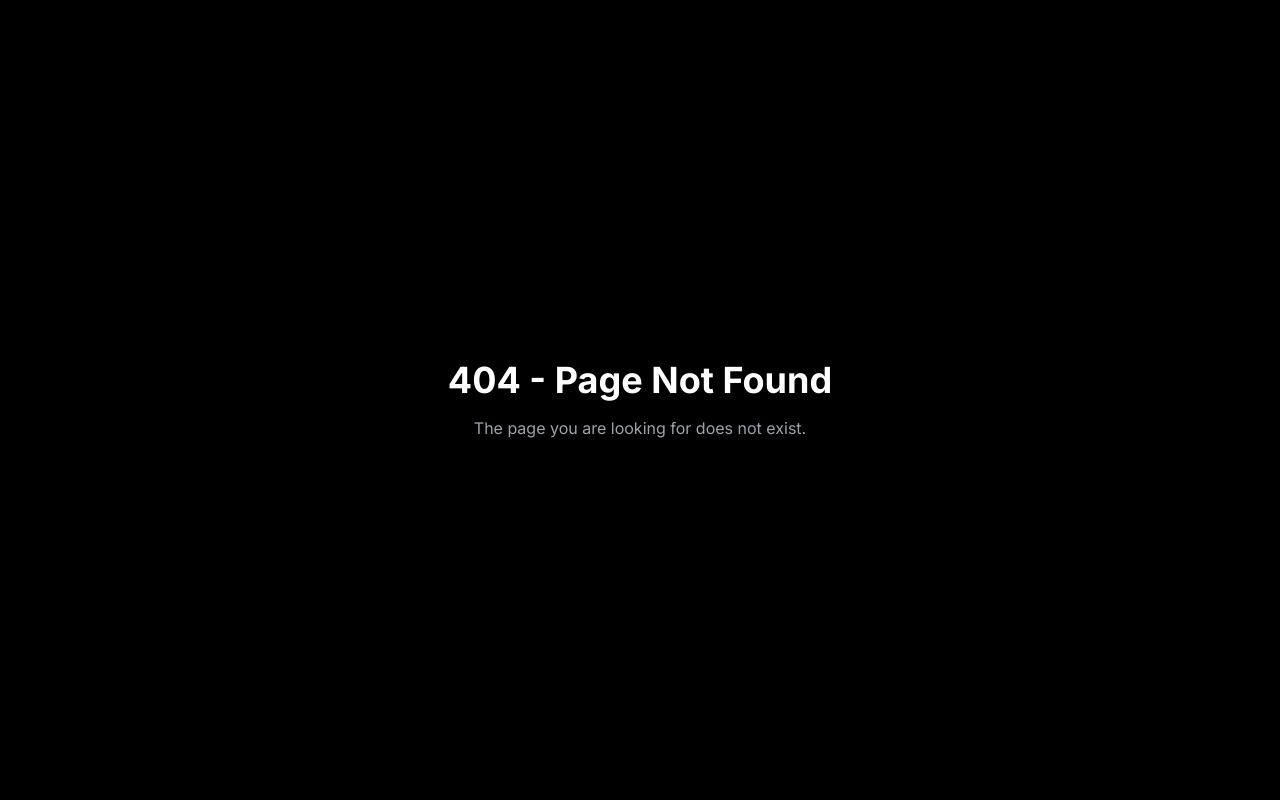
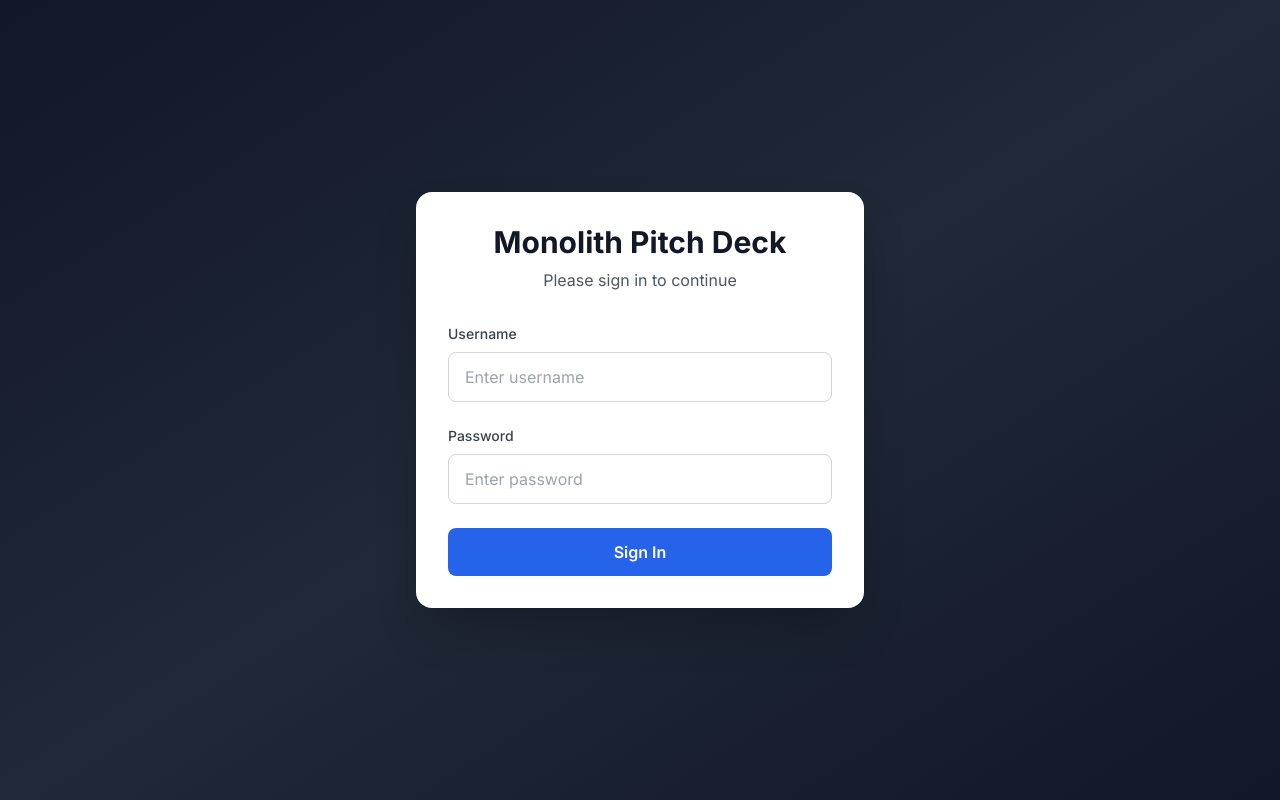
Before and after one commit to cypher-defi/monolith-pitch-deck, a Next.js app: page /login in a window 1280 px wide. Before the commit this address had no page. Built offline with nearby package versions, Linux system fonts and the light colour scheme.

Commit message:
fix: added credentials for access

```diff
--- /dev/null
+++ b/app/api/auth/login/route.ts
@@ -0,0 +1,38 @@
+import { NextRequest, NextResponse } from "next/server";
+
+export async function POST(request: NextRequest) {
+  try {
+    const { username, password } = await request.json();
+
+    const validUsername = process.env.AUTH_USERNAME;
+    const validPassword = process.env.AUTH_PASSWORD;
+
+    if (!validUsername || !validPassword) {
+      console.error("AUTH_USERNAME or AUTH_PASSWORD not set in environment variables");
+      return NextResponse.json(
+        { error: "Authentication not configured" },
+        { status: 500 }
+      );
+    }
+
+    if (username === validUsername && password === validPassword) {
+      // Create a simple token (in production, use JWT or similar)
+      const token = Buffer.from(`${username}:${password}`).toString("base64");
+
+      return NextResponse.json(
+        { success: true, token },
+        { status: 200 }
+      );
+    } else {
+      return NextResponse.json(
+        { error: "Invalid username or password" },
+        { status: 401 }
+      );
+    }
+  } catch (error) {
+    return NextResponse.json(
+      { error: "Invalid request" },
+      { status: 400 }
+    );
+  }
+}
--- /dev/null
+++ b/app/api/auth/verify/route.ts
@@ -0,0 +1,38 @@
+import { NextRequest, NextResponse } from "next/server";
+
+export async function POST(request: NextRequest) {
+  try {
+    const { token } = await request.json();
+
+    if (!token) {
+      return NextResponse.json(
+        { authenticated: false },
+        { status: 401 }
+      );
+    }
+
+    // Decode the token
+    const decoded = Buffer.from(token, "base64").toString("utf-8");
+    const [username, password] = decoded.split(":");
+
+    const validUsername = process.env.AUTH_USERNAME;
+    const validPassword = process.env.AUTH_PASSWORD;
+
+    if (username === validUsername && password === validPassword) {
+      return NextResponse.json(
+        { authenticated: true },
+        { status: 200 }
+      );
+    } else {
+      return NextResponse.json(
+        { authenticated: false },
+        { status: 401 }
+      );
+    }
+  } catch (error) {
+    return NextResponse.json(
+      { authenticated: false },
+      { status: 401 }
+    );
+  }
+}
--- /dev/null
+++ b/app/login/page.tsx
@@ -0,0 +1,110 @@
+"use client";
+
+import { useState, FormEvent } from "react";
+import { useRouter } from "next/navigation";
+
+export default function LoginPage() {
+  const [username, setUsername] = useState("");
+  const [password, setPassword] = useState("");
+  const [error, setError] = useState("");
+  const [isLoading, setIsLoading] = useState(false);
+  const router = useRouter();
+
+  const handleSubmit = async (e: FormEvent) => {
+    e.preventDefault();
+    setError("");
+    setIsLoading(true);
+
+    try {
+      const response = await fetch("/api/auth/login", {
+        method: "POST",
+        headers: {
+          "Content-Type": "application/json",
+        },
+        body: JSON.stringify({ username, password }),
+      });
+
+      const data = await response.json();
+
+      if (response.ok) {
+        // Store auth token in cookie
+        document.cookie = `auth-token=${data.token}; path=/; max-age=86400; SameSite=Strict`;
+        router.push("/");
+        router.refresh();
+      } else {
+        setError(data.error || "Invalid credentials");
+      }
+    } catch (err) {
+      setError("An error occurred. Please try again.");
+    } finally {
+      setIsLoading(false);
+    }
+  };
+
+  return (
+    <div className="min-h-screen flex items-center justify-center bg-gradient-to-br from-gray-900 via-gray-800 to-gray-900">
+      <div className="bg-white rounded-2xl shadow-2xl p-8 w-full max-w-md">
+        <div className="text-center mb-8">
+          <h1 className="text-3xl font-bold text-gray-900 mb-2">
+            Monolith Pitch Deck
+          </h1>
+          <p className="text-gray-600">Please sign in to continue</p>
+        </div>
+
+        <form onSubmit={handleSubmit} className="space-y-6">
+          <div>
+            <label
+              htmlFor="username"
+              className="block text-sm font-medium text-gray-700 mb-2"
+            >
+              Username
+            </label>
+            <input
+              id="username"
+              type="text"
+              value={username}
+              onChange={(e) => setUsername(e.target.value)}
+              required
+              className="w-full px-4 py-3 border border-gray-300 rounded-lg focus:ring-2 focus:ring-blue-500 focus:border-transparent outline-none transition text-gray-900"
+              placeholder="Enter username"
+              disabled={isLoading}
+            />
+          </div>
+
+          <div>
+            <label
+              htmlFor="password"
+              className="block text-sm font-medium text-gray-700 mb-2"
+            >
+              Password
+            </label>
+            <input
+              id="password"
+              type="password"
+              value={password}
+              onChange={(e) => setPassword(e.target.value)}
+              required
+              className="w-full px-4 py-3 border border-gray-300 rounded-lg focus:ring-2 focus:ring-blue-500 focus:border-transparent outline-none transition text-gray-900"
+              placeholder="Enter password"
+              disabled={isLoading}
+            />
+          </div>
+
+          {error && (
+            <div className="bg-red-50 border border-red-200 text-red-600 px-4 py-3 rounded-lg text-sm">
+              {error}
+            </div>
+          )}
+
+          <button
+            type="submit"
+            disabled={isLoading}
+            className="w-full bg-blue-600 hover:bg-blue-700 text-white font-semibold py-3 px-4 rounded-lg transition duration-200 disabled:opacity-50 disabled:cursor-not-allowed"
+          >
+            {isLoading ? "Signing in..." : "Sign In"}
+          </button>
+        </form>
+      </div>
+    </div>
+  );
+}
```
Also changed, not shown: middleware.ts (added, +58 -0 lines).
